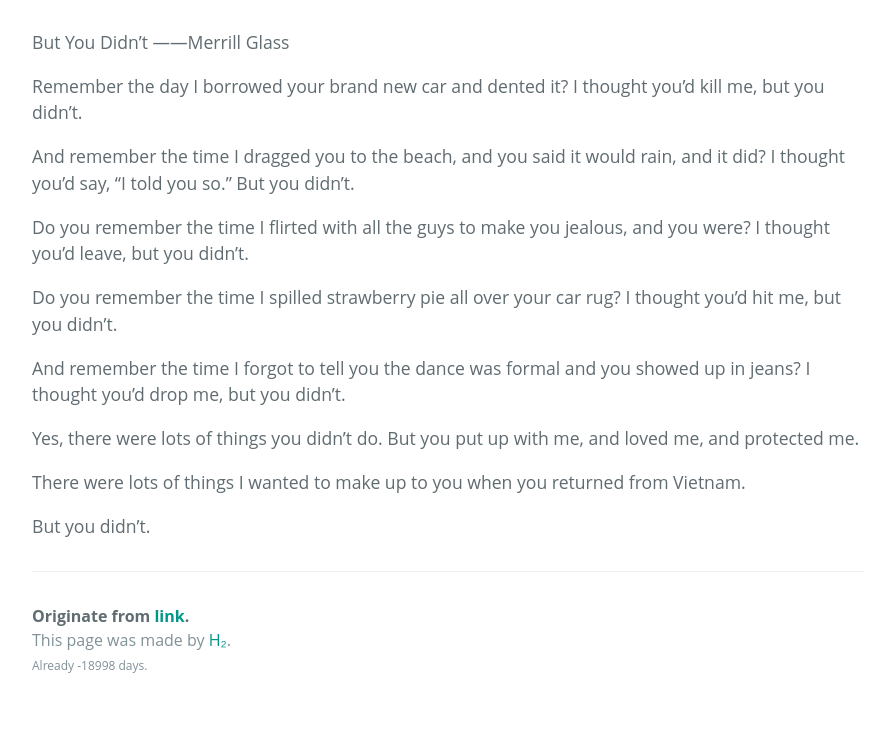
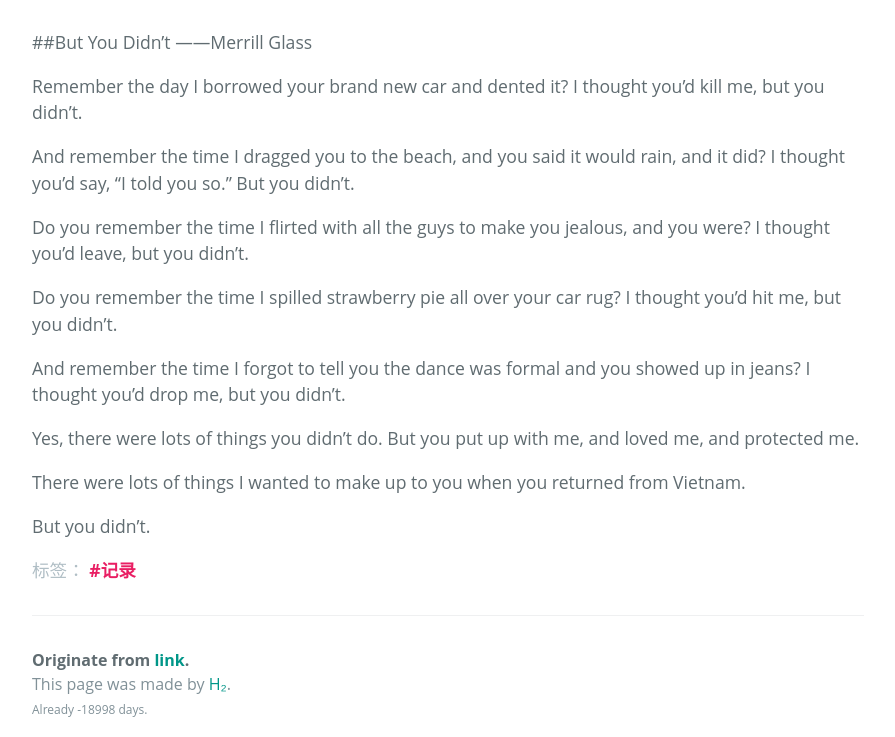
Before and after one commit to xplusy44/xplusy44.github.io, a Jekyll site: the page built from _posts/2022-1-14-Poem.md, in a window 1280 px wide and 1302 px high, cut to the strip 534-1271 px from the top of the window. Shown: the whole strip, without its empty margins (192-1087 px from the left). Built offline with Jekyll 4.4.1, drawn with Linux system fonts in a browser that asks for light colours; some web fonts are replaced; our own code applies the rules of GitHub Pages for plain Markdown files.

Commit message:
Update 2022-1-14-Poem.md

```diff
--- a/_posts/2022-1-14-Poem.md
+++ b/_posts/2022-1-14-Poem.md
@@ -1,4 +1,10 @@
-But You Didn't ——Merrill Glass
+---
+layout: post
+title: Poem
+tags: 记录
+---
+
+##But You Didn't ——Merrill Glass
 
 Remember the day I borrowed your brand new car and dented it?
 I thought you'd kill me, but you didn't.
```
